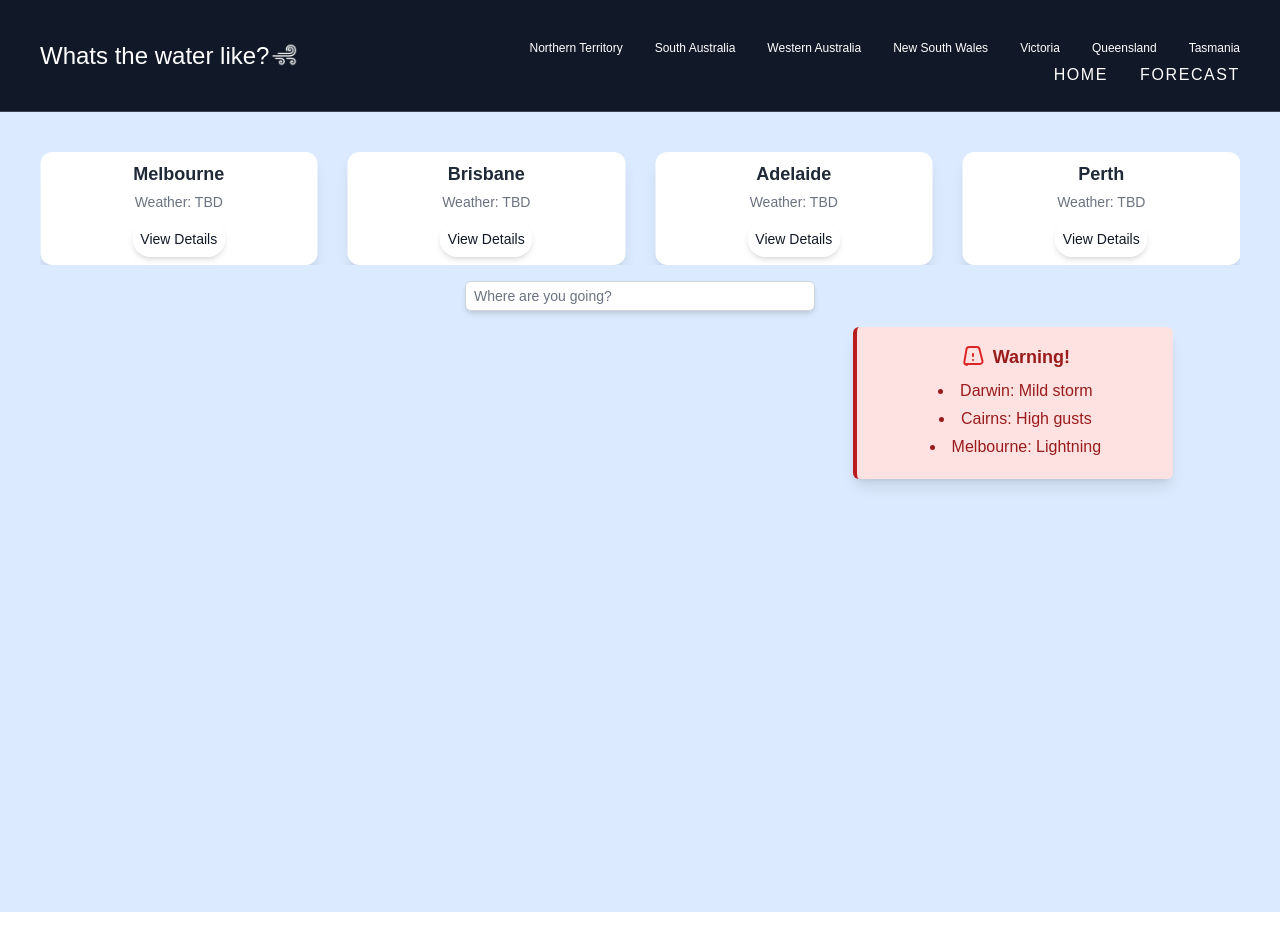
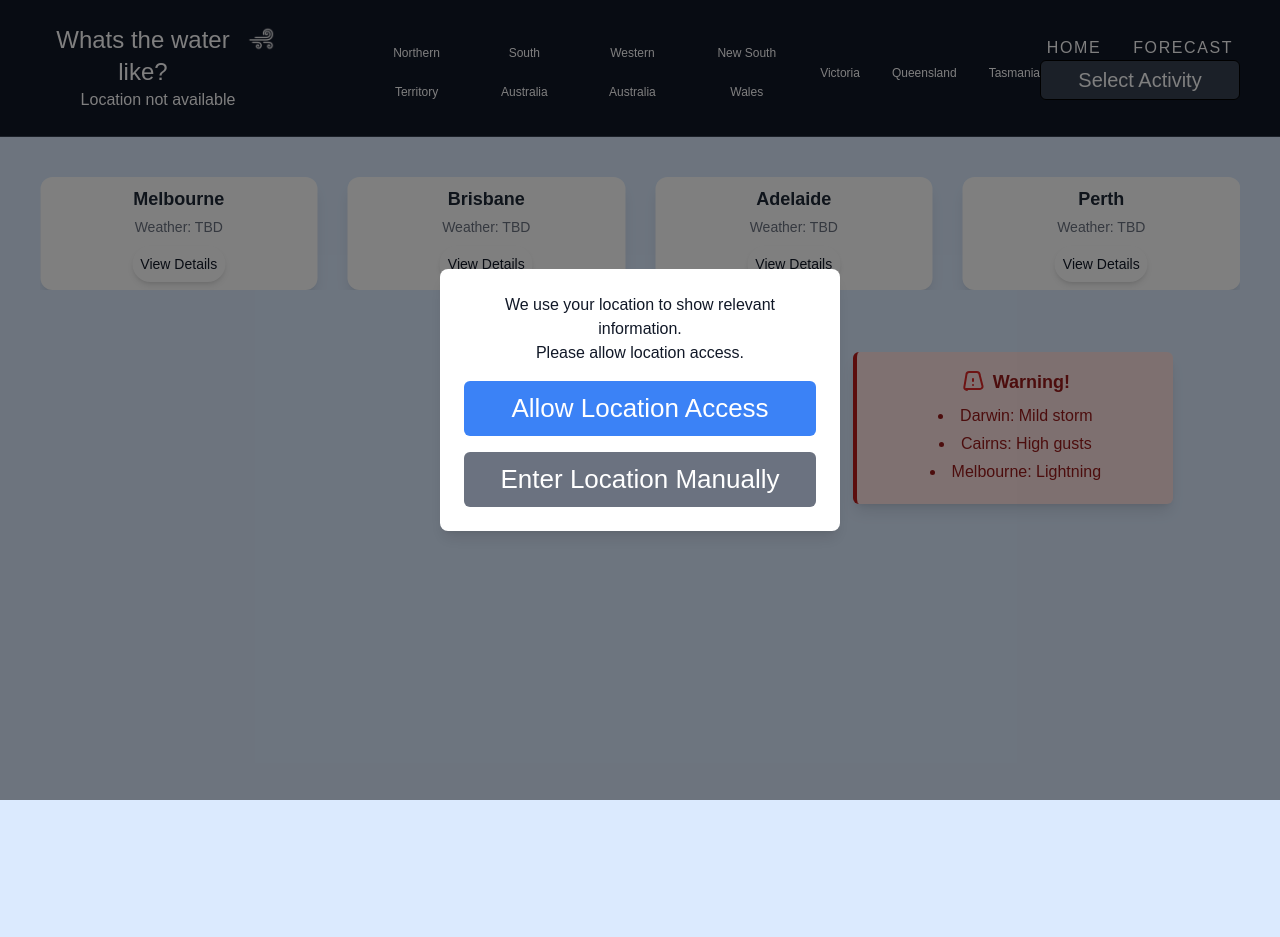
Before and after one commit to HudsonDungey/WhatsTheWaterLike, a Next.js app: page /home in a window 1280 px wide. Before the commit the page ends 912 px from the top, so only its background shows below. Built offline with nearby package versions, Linux system fonts and the light colour scheme.

Commit message:
added app context and navbar

```diff
--- a/app/(pages)/home/page.tsx
+++ b/app/(pages)/home/page.tsx
@@ -1,7 +1,8 @@
 'use client'
 
-import React, { useState } from 'react';
+import React, { useEffect, useState } from 'react';
 import classNames from 'classnames';
+import { useLocationContext } from '~/utils/LocationContext';
 import { HomeCarousel, WarningBox } from '~/components/screens';
 import {
   newSouthWales,
@@ -32,8 +33,22 @@ const allLocations = [
 ];
 
 const Home = () => {
+  const { setLocation } = useLocationContext();
+  const [isModalOpen, setIsModalOpen] = useState<boolean>(true);
+  const [manualLocation, setManualLocation] = useState<string>('');
+  const [permissionRequested, setPermissionRequested] = useState<boolean>(false);
+  const [locationPermissionGranted, setLocationPermissionGranted] = useState<boolean | null>(null);
   const [query, setQuery] = useState('');
   const [filteredLocations, setFilteredLocations] = useState<string[]>([]);
+
+  useEffect(() => {
+    const savedLocation = localStorage.getItem('userLocation');
+    if (savedLocation) {
+      const location = JSON.parse(savedLocation);
+      setLocation(location);
+      setIsModalOpen(false);
+    }
+  }, [setLocation]);
 
   const handleInputChange = (e: any) => {
     const value = e.target.value;
@@ -49,11 +64,93 @@ const handleInputChange = (e: any) => {
     }
   };
 
+  const handleLocationRequest = () => {
+    setPermissionRequested(true);
+    if (navigator.geolocation) {
+      navigator.geolocation.getCurrentPosition(
+        (position: GeolocationPosition) => {
+          const { latitude, longitude } = position.coords;
+          setLocation({ latitude, longitude });
+          localStorage.setItem('userLocation', JSON.stringify(location));
+          setLocationPermissionGranted(true);
+          setIsModalOpen(false);
+        },
+        (error: GeolocationPositionError) => {
+          console.error('Error getting location:', error);
+          setLocationPermissionGranted(false);
+        },
+        {
+          enableHighAccuracy: true,
+          timeout: 5000,
+          maximumAge: 0,
+        }
+      );
+    } else {
+      console.error('Geolocation is not supported by this browser.');
+      setLocationPermissionGranted(false);
+    }
+  };
+
+  const handleManualLocationSubmit = () => {
+    if (manualLocation.trim() !== '') {
+      setLocation({ latitude: 0, longitude: 0 });
+      localStorage.setItem('userLocation', JSON.stringify(location));
+      setIsModalOpen(false);
+    }
+  };
+
   return (
     <div className="min-h-screen bg-blue-100 text-gray-900">
+
+      {isModalOpen && (
+        <div className="fixed inset-0 bg-black bg-opacity-50 flex items-center justify-center z-50">
+          <div className="bg-white p-6 rounded-lg shadow-lg w-[90%] md:w-[400px]">
+            {locationPermissionGranted === null ? (
+              <>
+                <p className="mb-4 text-base flex flex-col">
+                  We use your location to show relevant information.<span> Please allow location access.</span>
+                </p>
+                <button
+                  onClick={handleLocationRequest}
+                  className="bg-blue-500 text-white px-4 py-2 rounded-md w-full mb-4"
+                >
+                  Allow Location Access
+                </button>
+                <button
+                  onClick={() => setLocationPermissionGranted(false)} // Move to manual input
+                  className="bg-gray-500 text-white px-4 py-2 rounded-md w-full"
+                >
+                  Enter Location Manually
+                </button>
+              </>
+            ) : locationPermissionGranted === false ? (
+              <div>
+                <p className="mb-4">Please enter your location manually:</p>
+                <input
+                  type="text"
+                  value={manualLocation}
+                  onChange={(e) => setManualLocation(e.target.value)}
+                  placeholder="Enter your city or coordinates"
+                  className="w-full px-3 py-2 border border-gray-300 rounded-md mb-4"
+                />
+                <button
+                  onClick={handleManualLocationSubmit}
+                  className="bg-blue-500 text-white px-4 py-2 rounded-md w-full"
+                >
+                  Submit
+                </button>
+              </div>
+            ) : (
+              <p>Fetching your location...</p>
+            )}
+          </div>
+        </div>
+      )}
+
       <div className="w-screen px-10 pt-10">
-      <HomeCarousel/>
+        <HomeCarousel />
       </div>
+
       <div className="flex flex-col items-center">
         <input
           type="text"
@@ -79,9 +176,10 @@ const handleInputChange = (e: any) => {
           </ul>
         )}
       </div>
+
       <div className="grid grid-cols-12 pt-4">
         <div className="col-start-9 col-span-3">
-      <WarningBox warnings={dummyWarnings}/>
+          <WarningBox warnings={dummyWarnings} />
         </div>
       </div>
     </div>
--- a/app/layout.tsx
+++ b/app/layout.tsx
@@ -1,5 +1,6 @@
 import type { Metadata } from "next";
 import localFont from "next/font/local";
+import { LocationProvider } from "~/utils/LocationContext";
 import "./globals.css";
 import { Wrapper } from "~/components";
 
@@ -30,7 +31,9 @@ export default function RootLayout({
         className={`${geistSans.variable} ${geistMono.variable} antialiased`}
       >
         <Wrapper>
-        {children}
+          <LocationProvider>
+            {children}
+          </LocationProvider>
         </Wrapper>
       </body>
     </html>
--- /dev/null
+++ b/components/screens/Services/Location.tsx
@@ -0,0 +1,48 @@
+import { useState } from 'react';
+
+interface Location {
+  latitude: number;
+  longitude: number;
+}
+
+const UseMyLocation = () => {
+  const [location, setLocation] = useState<Location | null>(null);
+  const [error, setError] = useState<string | null>(null);
+
+  const handleUseMyLocation = () => {
+    if (navigator.geolocation) {
+      navigator.geolocation.getCurrentPosition(
+        (position: GeolocationPosition) => {
+          const { latitude, longitude } = position.coords;
+          setLocation({ latitude, longitude });
+          console.log(`Latitude: ${latitude}, Longitude: ${longitude}`);
+        },
+        (error: GeolocationPositionError) => {
+          setError("Unable to retrieve your location");
+          console.error("Geolocation error:", error);
+        }
+      );
+    } else {
+      setError("Geolocation is not supported by your browser.");
+    }
+  };
+
+  return (
+    <div>
+      <button
+        onClick={handleUseMyLocation}
+        className="bg-blue-500 text-white px-4 py-2 rounded-md"
+      >
+        Use My Location
+      </button>
+      {location && (
+        <p>
+          Your location: Latitude {location.latitude}, Longitude {location.longitude}
+        </p>
+      )}
+      {error && <p className="text-red-500">{error}</p>}
+    </div>
+  );
+};
+
+export default UseMyLocation;
--- /dev/null
+++ b/components/screens/Services/index.tsx
@@ -0,0 +1 @@
+export * from './Location'
--- a/components/ui/Navbar/index.tsx
+++ b/components/ui/Navbar/index.tsx
@@ -4,9 +4,9 @@ import Link from 'next/link';
 import { usePathname } from 'next/navigation';
 import { useEffect, useState } from 'react';
 import classNames from 'classnames';
-import {
-  australianStates
-  } from '~/lib/locations';
+import { australianStates, activities } from '~/lib/locations';
+import { useLocationContext } from '~/utils/LocationContext';
+import { useActivityContext } from '~/utils/ActivityContext';
 import { motion, MotionProps } from 'framer-motion';
 
 const links = [
@@ -15,12 +15,23 @@ const links = [
 ];
 
 const Navbar = () => {
+  const { location } = useLocationContext();
+  const { selectedActivity, setSelectedActivity } = useActivityContext();
   const pathname = usePathname();
   const [isMenuOpen, setIsMenuOpen] = useState(false);
+  const [isOpen, setIsOpen] = useState(false);
 
   useEffect(() => {
     setIsMenuOpen(false);
   }, [pathname]);
+
+  const toggleList = () => {
+    setIsOpen(!isOpen);
+  };
+
+  const handleActivitySelect = (activity: any) => {
+    setSelectedActivity(activity);
+  };
 
   const commonClasses = `text-base font-bebas tracking-widest flex items-center relative after:absolute after:bottom-0 after:left-0 after:w-full after:h-[2px] after:bg-transparent hover:after:bg-primary transition-all duration-300 hover:text-primary`;
 
@@ -39,16 +50,23 @@ const Navbar = () => {
           <Link href="/" className="inline-block text-xl lg:text-2xl pr-[100px]">
             <h1 className="text-2xl hover:text-primary transition-colors duration-300 flex flex-row">
               Whats the water like?
-          <img src="/images/wind.png" alt="logo" className="w-[30px] h-[30px] invert"/>
+              <img src="/images/wind.png" alt="logo" className="w-[30px] h-[30px] invert" />
             </h1>
+            {location ? (
+              <p className="text-base">
+                Your location is: Latitude {location.latitude}, Longitude {location.longitude}
+              </p>
+            ) : (
+              <p className="text-base">Location not available</p>
+            )}
           </Link>
         </div>
-        <div className="flex items-end flex-col">
+        <div className="flex items-center flex-col">
           <ul className="hidden lg:flex items-center gap-x-8">
             {australianStates.map((link, index) => (
               <li key={index}>
                 <Link
-                className="text-xs "
+                  className="text-xs"
                   href={link.url}
                 >
                   {link.text}
@@ -56,6 +74,10 @@ const Navbar = () => {
               </li>
             ))}
           </ul>
+        </div>
+
+        <div className="flex gap-x-3 md:gap-x-6 text-[20px] w-[200px] justify-end font-bebas">
+          <div className="relative">
             <ul className="hidden lg:flex items-center justify-center gap-x-8">
               {links.map((link, index) => (
                 <li key={index}>
@@ -68,85 +90,33 @@ const Navbar = () => {
                 </li>
               ))}
             </ul>
-        </div>
-        <div className="lg:hidden flex items-center">
             <button
-            className="focus:outline-none text-white"
-            onClick={() => setIsMenuOpen((prevState) => !prevState)}
+              className="border border-black bg-gray-700 w-[200px] text-white px-6 py-1 rounded-md shadow-black"
+              onClick={toggleList}
             >
-            <motion.svg
-              animate={isMenuOpen ? 'open' : 'closed'}
-              className="fill-current stroke-current"
-              height="2rem"
-              viewBox="0 0 24 24"
-              width="2rem"
+              {selectedActivity ? selectedActivity : 'Select Activity'}
+            </button>
+            {isOpen && (
+              <ul className="absolute mt-2 w-[200px] bg-black bg-opacity-80 rounded-md shadow-lg z-100">
+                {activities.map((activity, index) => (
+                  <li
+                    key={index}
+                    onClick={() => {
+                      handleActivitySelect(activity);
+                      setIsOpen(false); // Close the dropdown when an activity is selected
+                    }}
+                    className="px-4 py-2 hover:bg-gray-700 rounded-md text-white cursor-pointer"
                   >
-              <Line
-                y1="6"
-                x2="24"
-                y2="6"
-                variants={{
-                  closed: { y1: 6, y2: 6 },
-                  open: { y1: 12, y2: 12 },
-                }}
-              />
-              <Line
-                y1="12"
-                x2="24"
-                y2="12"
-                variants={{
-                  closed: { opacity: 1 },
-                  open: { opacity: 0 },
-                }}
-              />
-              <Line
-                y1="18"
-                x2="24"
-                y2="18"
-                variants={{
-                  closed: { y1: 18, y2: 18 },
-                  open: { y1: 12, y2: 12 },
-                }}
-              />
-            </motion.svg>
-          </button>
-        </div>
-        {isMenuOpen && (
-          <motion.ul
-            className="absolute top-[60px] right-0 w-[70%] bg-gray-800 h-[calc(100vh-60px)] z-50 flex flex-col items-start justify-start px-8 py-12"
-            initial={{ x: '100%' }}
-            animate={{ x: 0 }}
-            exit={{ x: '100%' }}
-            transition={{ type: 'spring', stiffness: 70, damping: 12 }}
-          >
-            {links.map((link, index) => (
-              <li key={index} className="mb-6">
-                <Link
-                  className={`text-2xl font-semibold hover:text-primary transition-colors duration-300 ${
-                    link.url === pathname && 'text-primary'
-                  }`}
-                  href={link.url}
-                >
-                  {link.text}
-                </Link>
+                    {activity}
                   </li>
                 ))}
-          </motion.ul>
+              </ul>
             )}
+          </div>
+        </div>
       </nav>
     </header>
   );
 };
 
-const Line = (
-  props: Omit<JSX.IntrinsicElements['line'] & MotionProps, 'ref'>
-) => (
-  <motion.line
-    stroke="white"
-    strokeLinecap="round"
-    strokeWidth="2"
-    {...props}
-  />
-);
-
 export default Navbar;
--- /dev/null
+++ b/components/ui/PopDownSelect/index.tsx
@@ -0,0 +1,49 @@
+import { useState } from 'react';
+
+type PopDownTypes = {
+    options: string[],
+    selectedOption: string,
+    onChange: (value: string) => void,
+    title: string,
+}
+
+const PopdownSelect = ({ options, selectedOption, onChange, title }: PopDownTypes) => {
+  const [isOpen, setIsOpen] = useState(false);
+
+  const toggleDropdown = () => setIsOpen(!isOpen);
+
+  const handleOptionSelect = (option: any) => {
+    onChange(option);
+    setIsOpen(false);
+  };
+
+  return (
+    <div className="relative text-[20px] font-bebas">
+      <button
+        onClick={toggleDropdown}
+        className="flex items-center justify-between gap-x-3 md:gap-x-6 px-3 py-2 bg-black text-white rounded-md"
+      >
+        {selectedOption ? selectedOption : title}
+      </button>
+
+      {isOpen && (
+        <ul
+          className="absolute right-0 mt-2 bg-black bg-opacity-60 border border-gray-300 rounded-md shadow-lg z-100"
+          style={{ minWidth: '100px' }}
+        >
+          {options.map((option, index) => (
+            <li
+              key={index}
+              onClick={() => handleOptionSelect(option)}
+              className="px-4 py-2 hover:bg-gray-700 text-white cursor-pointer"
+            >
+              {option}
+            </li>
+          ))}
+        </ul>
+      )}
+    </div>
+  );
+};
+
+export default PopdownSelect;
--- a/components/ui/Wrapper/index.tsx
+++ b/components/ui/Wrapper/index.tsx
@@ -1,14 +1,20 @@
 import { DetailedHTMLProps, HTMLAttributes } from 'react';
 import Navbar from '../Navbar';
 import styles from './styles.module.scss';
+import { LocationProvider } from '~/utils/LocationContext';
+import { ActivityProvider } from '~/utils/ActivityContext';
 
 type WrapperTypes = DetailedHTMLProps<HTMLAttributes<HTMLElement>, HTMLElement>;
 
 const Wrapper = ({ children }: WrapperTypes) => (
-  <div className={styles.app}>
-    <Navbar />
-    <main className="h-full">{children}</main>
-  </div>
+  <LocationProvider>
+    <ActivityProvider>
+    <div className={styles.app}>
+      <Navbar />
+      <main className="h-full">{children}</main>
+    </div>
+    </ActivityProvider>
+  </LocationProvider>
 );
 
 export default Wrapper;
--- /dev/null
+++ b/utils/ActivityContext.tsx
@@ -0,0 +1,31 @@
+'use client'
+import React, { createContext, useContext, useState } from 'react';
+
+// Define the shape of the activity context
+interface ActivityContextType {
+  selectedActivity: string | null;
+  setSelectedActivity: React.Dispatch<React.SetStateAction<string | null>>;
+}
+
+// Create the context with default values
+const ActivityContext = createContext<ActivityContextType | undefined>(undefined);
+
+// Hook to use the ActivityContext
+export const useActivityContext = () => {
+  const context = useContext(ActivityContext);
+  if (!context) {
+    throw new Error('useActivityContext must be used within an ActivityProvider');
+  }
+  return context;
+};
+
+// ActivityProvider component that wraps the app
+export const ActivityProvider: React.FC<{ children: React.ReactNode }> = ({ children }) => {
+  const [selectedActivity, setSelectedActivity] = useState<string | null>(null);
+
+  return (
+    <ActivityContext.Provider value={{ selectedActivity, setSelectedActivity }}>
+      {children}
+    </ActivityContext.Provider>
+  );
+};
--- /dev/null
+++ b/utils/LocationContext.tsx
@@ -0,0 +1,34 @@
+'use client'
+import React, { createContext, useContext, useState } from 'react';
+
+// Define the shape of the location context
+interface Location {
+  latitude: number;
+  longitude: number;
+}
+
+interface LocationContextType {
+  location: Location | null;
+  setLocation: React.Dispatch<React.SetStateAction<Location | null>>;
+}
+
+const LocationContext = createContext<LocationContextType | undefined>(undefined);
+
+export const useLocationContext = () => {
+  const context = useContext(LocationContext);
+  if (!context) {
+    throw new Error('useLocationContext must be used within a LocationProvider');
+  }
+  return context;
+};
+
+// LocationProvider component that wraps the app
+export const LocationProvider: React.FC<{ children: React.ReactNode }> = ({ children }) => {
+  const [location, setLocation] = useState<Location | null>(null);
+
+  return (
+    <LocationContext.Provider value={{ location, setLocation }}>
+      {children}
+    </LocationContext.Provider>
+  );
+};
```
Also changed, not shown: lib/locations.ts (+7 -0 lines). Lines whose indentation alone changed are shown as unchanged.
